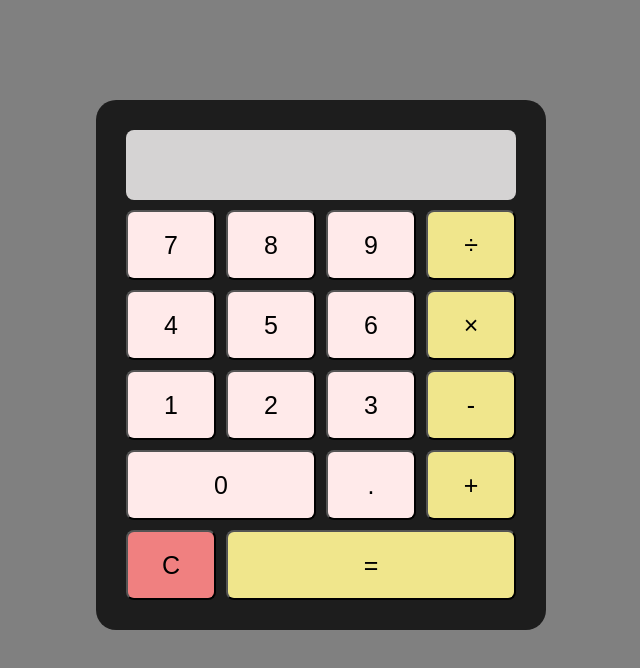
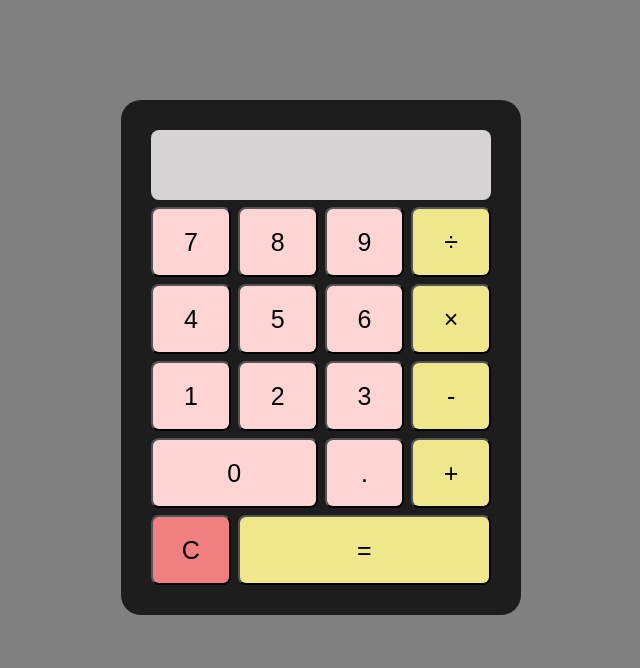
Before and after one commit to SanaWalla/calculator-, a plain HTML site: page index.html in a window 1280 px wide. Shown: the whole page, without its empty margins (319-959 px from the left). Drawn offline with Linux system fonts and the light colour scheme.

Commit message:
css changes

```diff
--- a/style.css
+++ b/style.css
@@ -14,19 +14,19 @@ body {
 .calculator {
     margin: auto;
     margin-top: 100px;
-    max-width: 450px;
+    max-width: 400px;
     background-color: rgb(29, 29, 29);
     padding: 30px;
     border-radius: 20px;
     display: grid;
     grid-template-columns: repeat(4, 1fr);
     grid-auto-rows: 70px;
-    grid-gap: 10px;
+    grid-gap: 7px;
 }
 
 .btn {
     font-size: 25px;
-    background-color:rgb(255, 234, 234);
+    background-color:rgb(255, 212, 212);
     border-color: black;
     border-radius: 8px;
     outline: none;
@@ -63,11 +63,11 @@ body {
 }
 
 .btn:hover {
-    background-color:rgb(223, 189, 189);
+    background-color:rgb(208, 174, 174);
 }
 
 .yellow:hover {
-    background-color:rgb(208, 199, 122);
+    background-color:rgb(201, 192, 115);
 }
 
 .red:hover {
```
